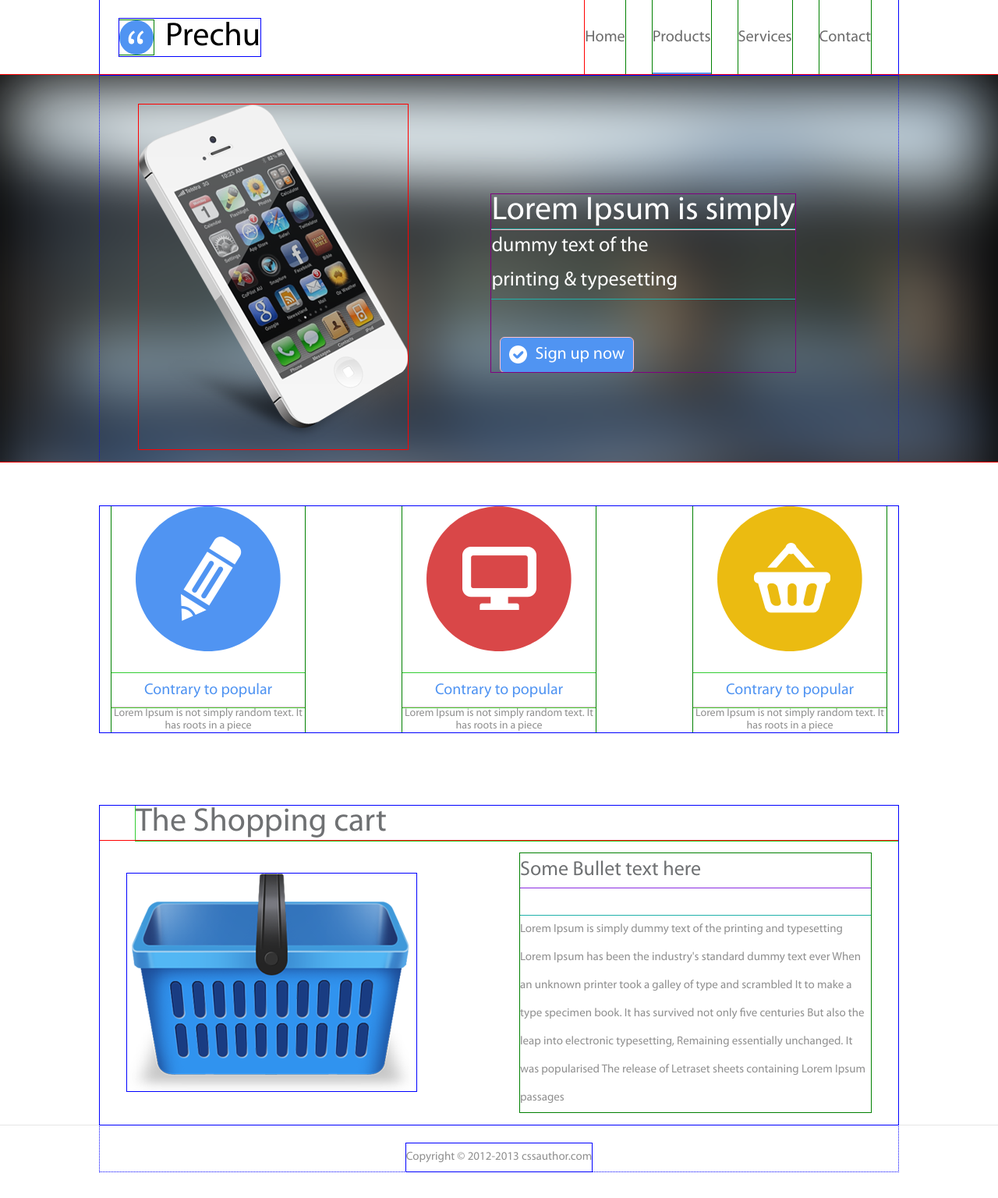
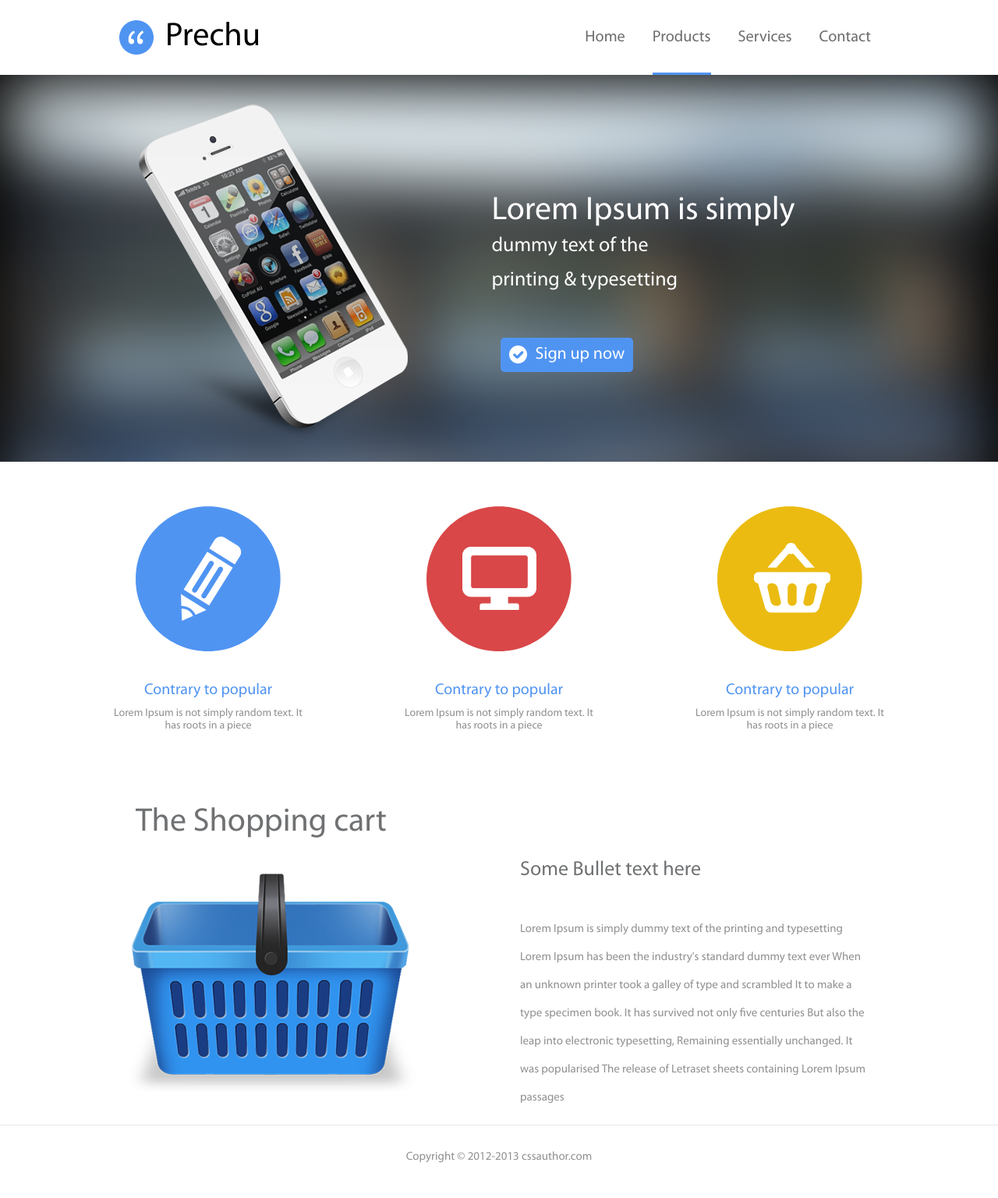
Before and after one commit to stryukovap/3template, a plain HTML site: page index.html in a window 1280 px wide. Shown: the whole page at 78% size. Drawn offline with Linux system fonts and the light colour scheme; files that its build step writes are made by us from their sources.

Commit message:
del_outline

```diff
--- a/css/style.css
+++ b/css/style.css
@@ -10,7 +10,6 @@ body {
 }
 
 .container {
-    outline: 1px dotted blue;
     max-width: 1024px;
     margin: 0 auto;
 }
@@ -23,14 +22,12 @@ body {
 }
 
 .main_header_logo_img {
-    outline: 1px solid green;
     width: 44px;
     height: 44px;
     margin-right: 15px;
 }
 
 .main_header_logo_link {
-    outline: 1px solid blue;
     text-decoration: none;
     font-size: 42.3px;
     color: #000000;
@@ -41,14 +38,12 @@ body {
 }
 
 .main_navigation {
-    outline: 1px solid blue;
     display: flex;
     align-items: center;
     justify-content: space-between;
 }
 
 .main_navigation_list {
-    outline: 1px solid red;
     display: flex;
     align-items: center;
     list-style: none;
@@ -57,13 +52,11 @@ body {
 }
 
 .main_navigation_item {
-    outline: 1px solid green;
     margin: 0 35px 0 0;
     padding: 0;
 }
 
 .main_navigation_item_link {
-    outline: 1px solid purple;
     margin: 0;
     text-decoration: none;
     color: #6c6c6c;
@@ -85,7 +78,6 @@ body {
 /* banner */
 
 .banner {
-    outline: 1px solid red;
     background-color: #4a4a47;
     background-image: url("../img/banner.png");
     background-repeat: no-repeat;
@@ -94,12 +86,10 @@ body {
 }
 
 .banner_wrapper {
-    outline: 1px solid yellow;
     color: #ffffff;
 }
 
 .banner_item {
-    outline: 1px solid red;
     display: inline-block;
     margin-left: 50px;
     margin-top: 38px;
@@ -107,7 +97,6 @@ body {
 }
 
 .banner_slogan {
-    outline: 1px solid purple;
     display: inline-block;
     vertical-align: top;
     margin-left: 104px;
@@ -119,14 +108,12 @@ body {
     margin: 0;
     line-height: 44.42px;
     font-size: 42px;
-    outline: 1px solid lightpink;
 }
 
 .banner_slogan_text {
     font-size: 26px;
     line-height: 44.42px;
     font-weight: normal;
-    outline: 1px solid lightseagreen;
     margin: 0;
     padding: 0;
 }
@@ -137,7 +124,6 @@ body {
     line-height: 44.42px;
     font-weight: normal;
     text-decoration: none;
-    outline: 1px solid pink;
     margin: 0;
     margin-top: 50px;
     margin-left: 12px;
@@ -156,7 +142,6 @@ body {
 /* features */
 
 .features_list {
-    outline: 1px solid blue;
     list-style: none;
     margin: 0;
     padding: 0;
@@ -168,7 +153,6 @@ body {
 }
 
 .features_item {
-    outline: 1px solid green;
     margin: 0;
     padding: 0;
     display: inline-block;
@@ -197,7 +181,6 @@ body {
 }
 
 .features_item_article {
-    outline: 1px solid limegreen;
     margin: 0;
     padding: 0;
     color: #5094f2;
@@ -207,7 +190,6 @@ body {
 }
 
 .features_item_text {
-    outline: 1px solid pink;
     margin: 0;
     padding: 0;
     color: #909090;
@@ -218,12 +200,10 @@ body {
 /* shopping_cart */
 
 .shopping_cart {
-    outline: 1px solid blue;
     margin-top: 94px;
 }
 
 .shopping_cart_article {
-    outline: 1px solid limegreen;
     margin: 0;
     padding: 0;
     color: #6f7173;
@@ -234,7 +214,6 @@ body {
 }
 
 .shopping_cart_wrapper {
-    outline: 1px solid red;
     margin: 0;
     padding: 0;
     display: flex;
@@ -244,19 +223,16 @@ body {
 }
 
 .shopping_cart_item_img {
-    outline: 1px solid blue;
     margin: 0;
     padding: 0;
 }
 
 .product_info {
-    outline: 1px solid green;
     margin: 0;
     padding: 0;
 }
 
 .product_info_article {
-    outline: 1px solid blueviolet;
     margin: 0;
     padding: 0;
     color: #6f7173;
@@ -266,7 +242,6 @@ body {
 }
 
 .product_info_text {
-    outline: 1px solid lightseagreen;
     margin: 0;
     padding: 0;
     max-width: 450px;
@@ -287,7 +262,6 @@ body {
 }
 
 .footer_copyright {
-    outline: 1px solid blue;
     color: #909090;
     font-size: 15px;
     font-weight: 400;
```
